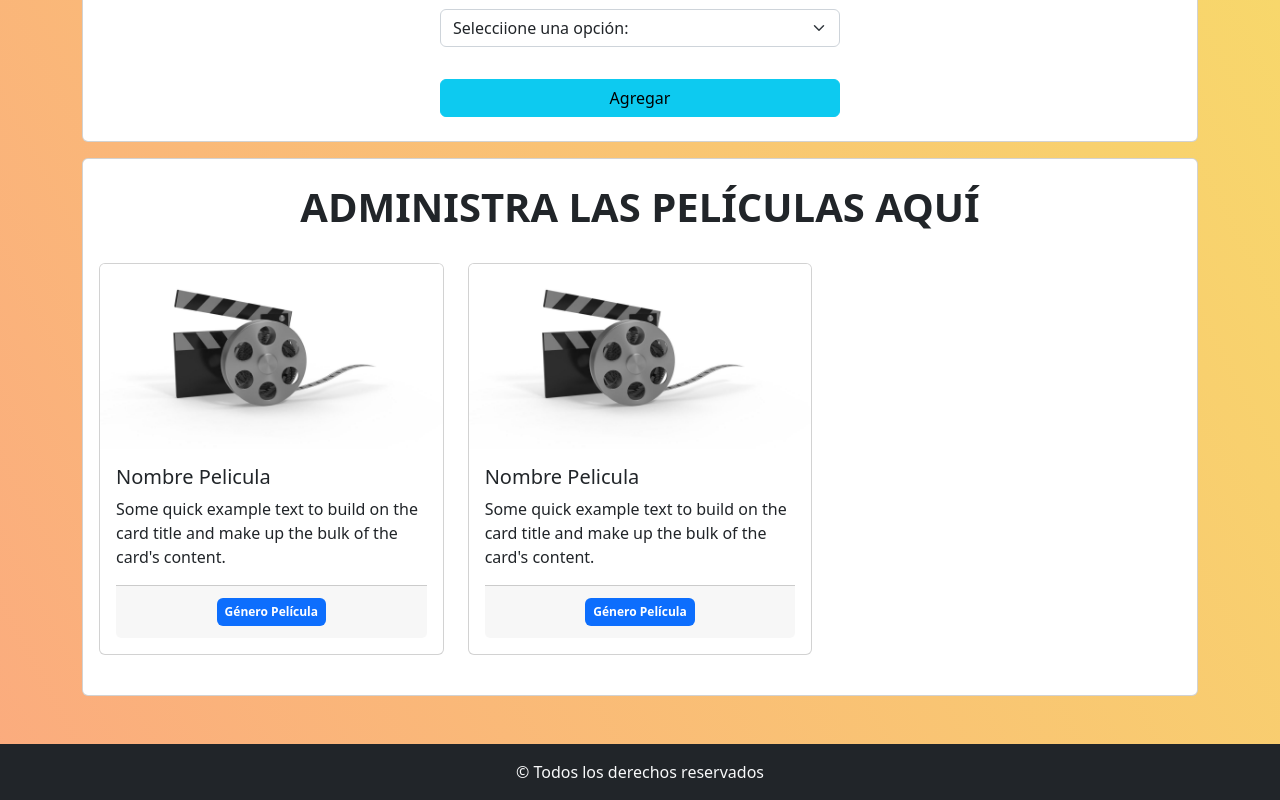
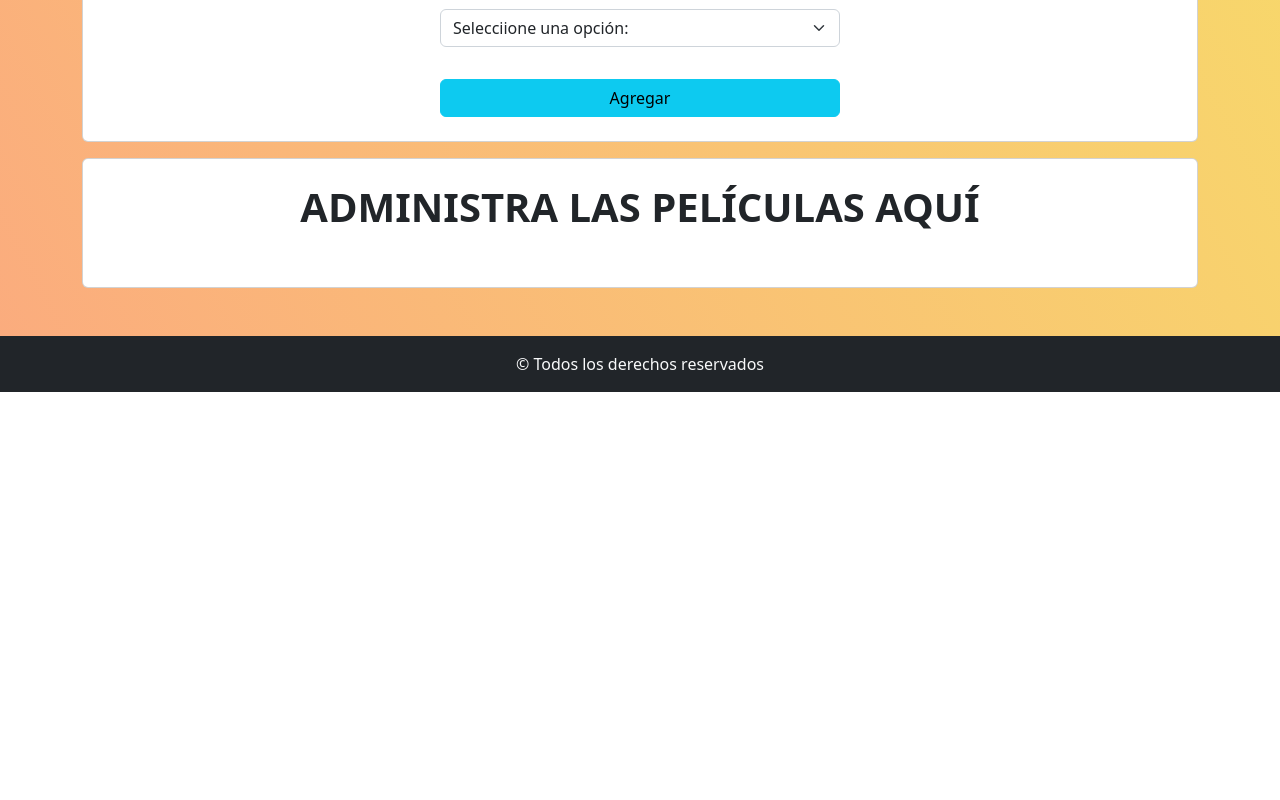
Before and after one commit to jgromerou/ej10-practico1-react, a React (Vite) app: page / in a window 1280 px wide. Shown: the part 504-1304 px from the top of the page. After the commit the page ends 896 px from the top, so only its background shows below. Built offline with nearby package versions, Linux system fonts and the light colour scheme.

Commit message:
se terminó la lógica del grid y las cards.

```diff
--- /dev/null
+++ b/src/components/CardPelicula/CardPelicula.jsx
@@ -0,0 +1,23 @@
+import { Card, Col } from 'react-bootstrap';
+import './card-pelicula.css';
+
+const CardPelicula = ({ pelicula }) => {
+  return (
+    <Col md={6} lg={4} className="mb-3">
+      <Card>
+        <Card.Img variant="top" src="/src/assets/img/imgmodelopelicula.jpg" />
+        <Card.Body>
+          <Card.Title>{pelicula.nombre}</Card.Title>
+          <Card.Text>{pelicula.descripcion}</Card.Text>
+          <Card.Footer className="text-muted text-center fw-bold">
+            <span className=" badge text-bg-primary p-2 my-1">
+              {pelicula.genero}
+            </span>
+          </Card.Footer>
+        </Card.Body>
+      </Card>
+    </Col>
+  );
+};
+
+export default CardPelicula;
--- a/src/components/FormPelicula/FormPelicula.jsx
+++ b/src/components/FormPelicula/FormPelicula.jsx
@@ -1,6 +1,6 @@
 import { Card, Form, Button } from 'react-bootstrap';
 import './form-pelicula.css';
-import GridPelicula from '../GridPelicula/GridPelicula';
+import GridPelicula from '../GridPelicula';
 import { useState, useEffect } from 'react';
 import Swal from 'sweetalert2';
 
@@ -108,7 +108,7 @@ const FormPelicula = () => {
           </Form>
         </Card.Body>
       </Card>
-      <GridPelicula />
+      <GridPelicula listaPeliculas={listaPeliculas} />
     </>
   );
 };
--- /dev/null
+++ b/src/components/GridPelicula.jsx
@@ -0,0 +1,21 @@
+import { Card, Row, Col } from 'react-bootstrap';
+import CardPelicula from './CardPelicula/CardPelicula';
+
+const GridPelicula = ({ listaPeliculas }) => {
+  return (
+    <>
+      <Card className="mt-3">
+        <Card.Title className="mt-4 text-uppercase display-6 fw-bold text-center">
+          Administra las películas aquí
+        </Card.Title>
+        <Row className="my-4 px-3">
+          {listaPeliculas.map((pelicula, index) => (
+            <CardPelicula key={index} pelicula={pelicula} />
+          ))}
+        </Row>
+      </Card>
+    </>
+  );
+};
+
+export default GridPelicula;
--- a/src/components/GridPelicula/GridPelicula.jsx
+++ /dev/null
@@ -1,58 +0,0 @@
-import { Card, Row, Col, Button, Form } from 'react-bootstrap';
-import './grid-pelicula.css';
-
-const GridPelicula = () => {
-  return (
-    <>
-      <Card className="mt-3">
-        <Card.Title className="mt-4 text-uppercase display-6 fw-bold text-center">
-          Administra las películas aquí
-        </Card.Title>
-        <Row className="my-4 px-3">
-          <Col md={6} lg={4} className="mb-3">
-            <Card>
-              <Card.Img
-                variant="top"
-                src="/src/assets/img/imgmodelopelicula.jpg"
-              />
-              <Card.Body>
-                <Card.Title>Nombre Pelicula</Card.Title>
-                <Card.Text>
-                  Some quick example text to build on the card title and make up
-                  the bulk of the card's content.
-                </Card.Text>
-                <Card.Footer className="text-muted text-center fw-bold">
-                  <span className=" badge text-bg-primary p-2 my-1">
-                    Género Película
-                  </span>
-                </Card.Footer>
-              </Card.Body>
-            </Card>
-          </Col>
-          <Col md={6} lg={4} className="mb-3">
-            <Card>
-              <Card.Img
-                variant="top"
-                src="/src/assets/img/imgmodelopelicula.jpg"
-              />
-              <Card.Body>
-                <Card.Title>Nombre Pelicula</Card.Title>
-                <Card.Text>
-                  Some quick example text to build on the card title and make up
-                  the bulk of the card's content.
-                </Card.Text>
-                <Card.Footer className="text-muted text-center fw-bold">
-                  <span className=" badge text-bg-primary p-2 my-1">
-                    Género Película
-                  </span>
-                </Card.Footer>
-              </Card.Body>
-            </Card>
-          </Col>
-        </Row>
-      </Card>
-    </>
-  );
-};
-
-export default GridPelicula;
```
Also changed, not shown: src/components/CardPelicula/card-pelicula.css (renamed from src/components/GridPelicula/grid-pelicula.css).
